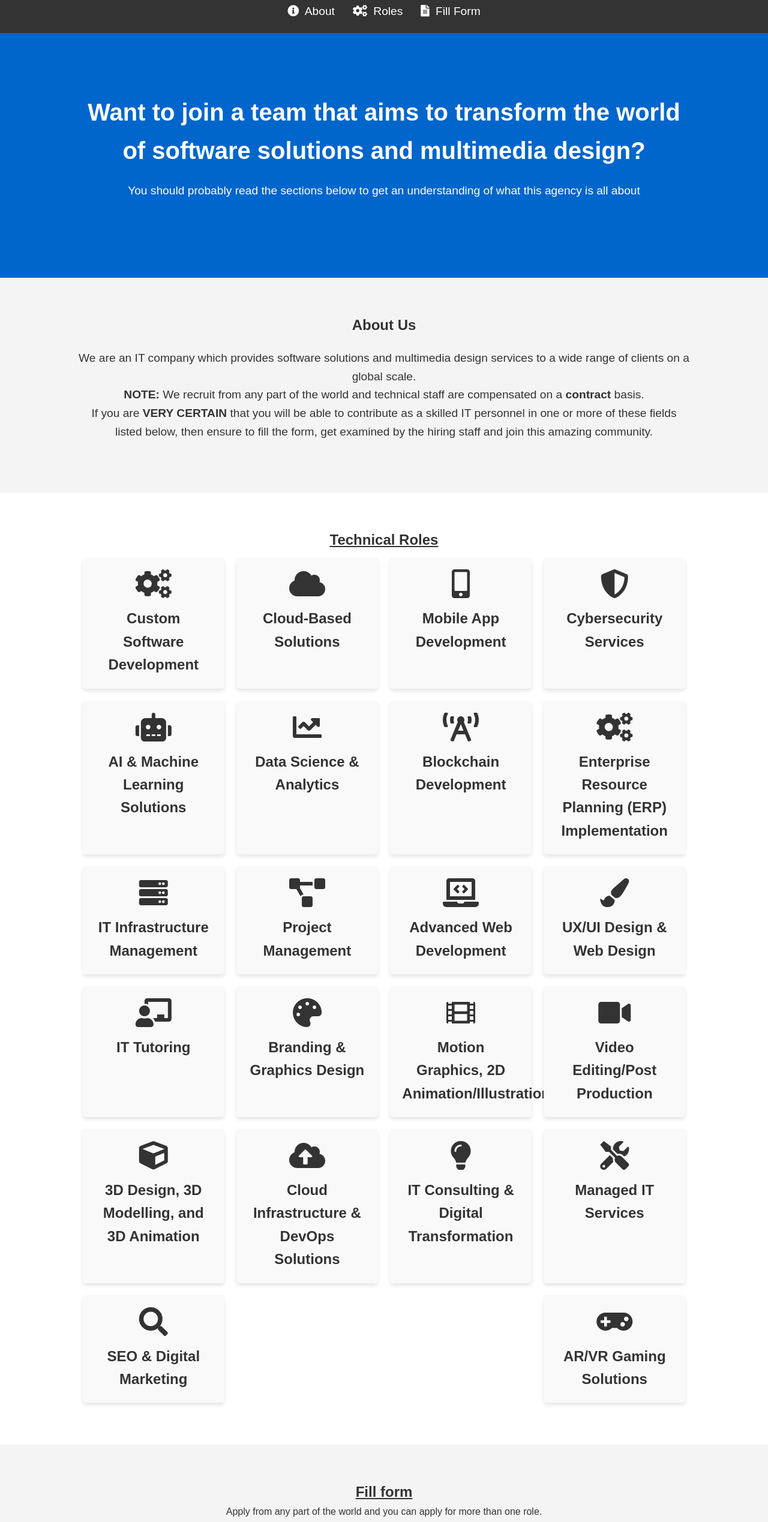
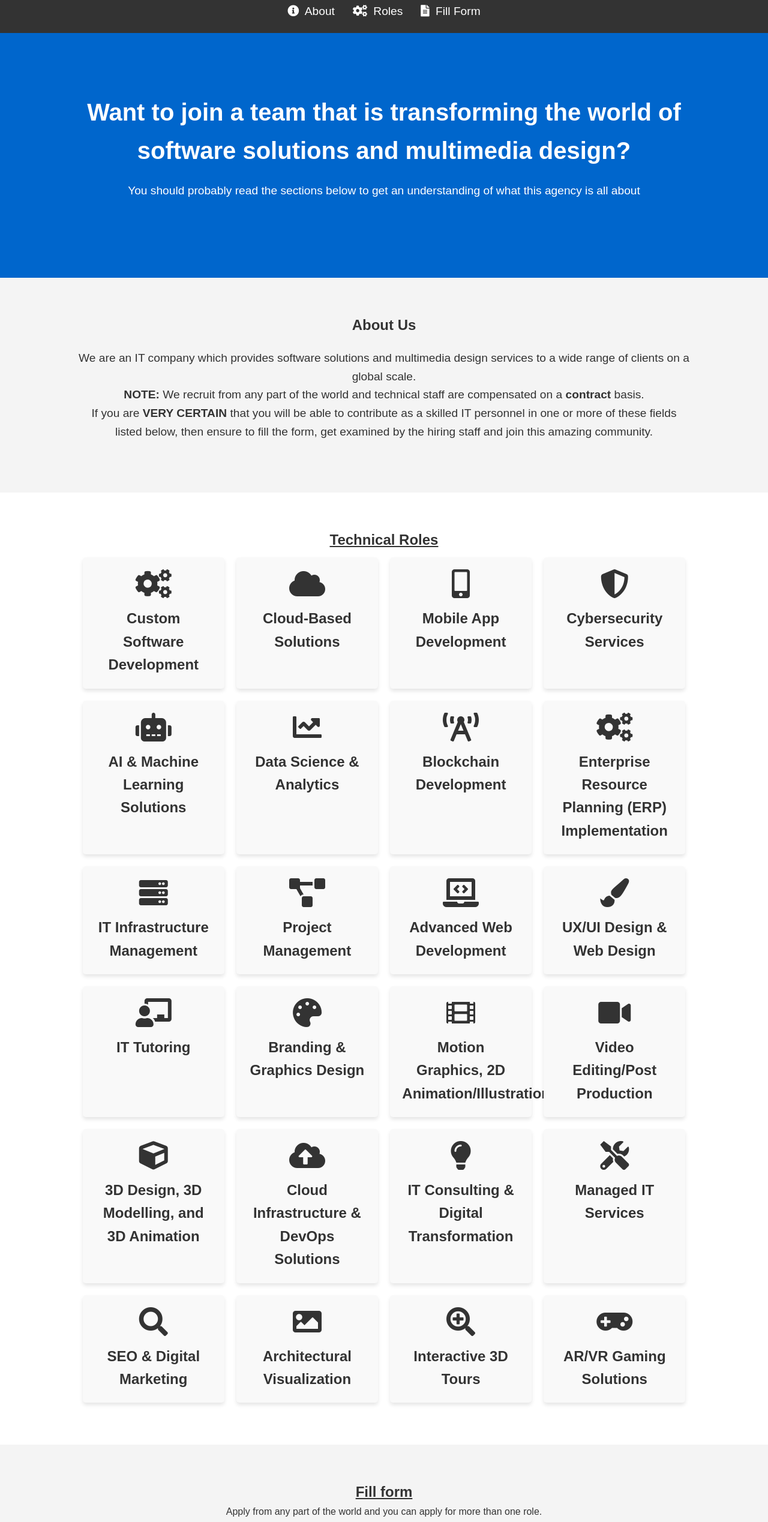
Before and after one commit to XBanTs/xj-form, a plain HTML site: page index.html in a window 1280 px wide. Shown: the part 90-2627 px from the top of the page at 60% size. Drawn offline with nearby package versions, Linux system fonts and the light colour scheme.

Commit message:
Third Commit

```diff
--- a/index.html
+++ b/index.html
@@ -1,10 +1,9 @@
-
 <!DOCTYPE html>
 <html lang="en">
 <head>
     <meta charset="UTF-8">
     <meta name="viewport" content="width=device-width, initial-scale=1.0">
-    <title>XJ Tech Form</title>
+    <title>XJ TechSpace Recruitment Form</title>
     <link rel="stylesheet" href="styles.css">
     <link href="https://cdn.jsdelivr.net/npm/aos@2.3.4/dist/aos.css" rel="stylesheet">
     <link href="https://cdnjs.cloudflare.com/ajax/libs/font-awesome/5.15.4/css/all.min.css" rel="stylesheet">
@@ -14,7 +13,7 @@
     <!-- Header Section -->
     <header>
         <div class="container">
-            <h1>XJ Tech Application Form</h1>
+            <h1>XJ TechSpace Recruitment Form</h1>
             <nav>
                 <ul>
                     <li><a href="#about"><i class="fas fa-info-circle"></i> About</a></li>
@@ -28,7 +27,7 @@
     <!-- Hero Section -->
     <section id="hero" class="hero">
         <div class="container">
-            <h2>Want to join a team that aims to transform the world of software solutions and multimedia design?</h2>
+            <h2>Want to join a team that is transforming the world of software solutions and multimedia design?</h2>
             <p>You should probably read the sections below to get an understanding of what this agency is all about</p>
             <!-- <a href="#contact" class="cta-btn">Get In Touch</a> -->
         </div>
@@ -136,6 +135,14 @@
                     <h3>SEO & Digital Marketing</h3>
                 </div>
                 <div class="service-item" data-aos="fade-up">
+                    <i class="fas fa-image"></i>
+                    <h3>Architectural Visualization</h3>
+                </div>
+                <div class="service-item" data-aos="fade-up">
+                    <i class="fas fa-search-plus"></i>
+                    <h3>Interactive 3D Tours</h3>
+                </div>
+                <div class="service-item" data-aos="fade-up">
                     <i class="fas fa-gamepad"></i>
                     <h3>AR/VR Gaming Solutions</h3>
                 </div>
```
